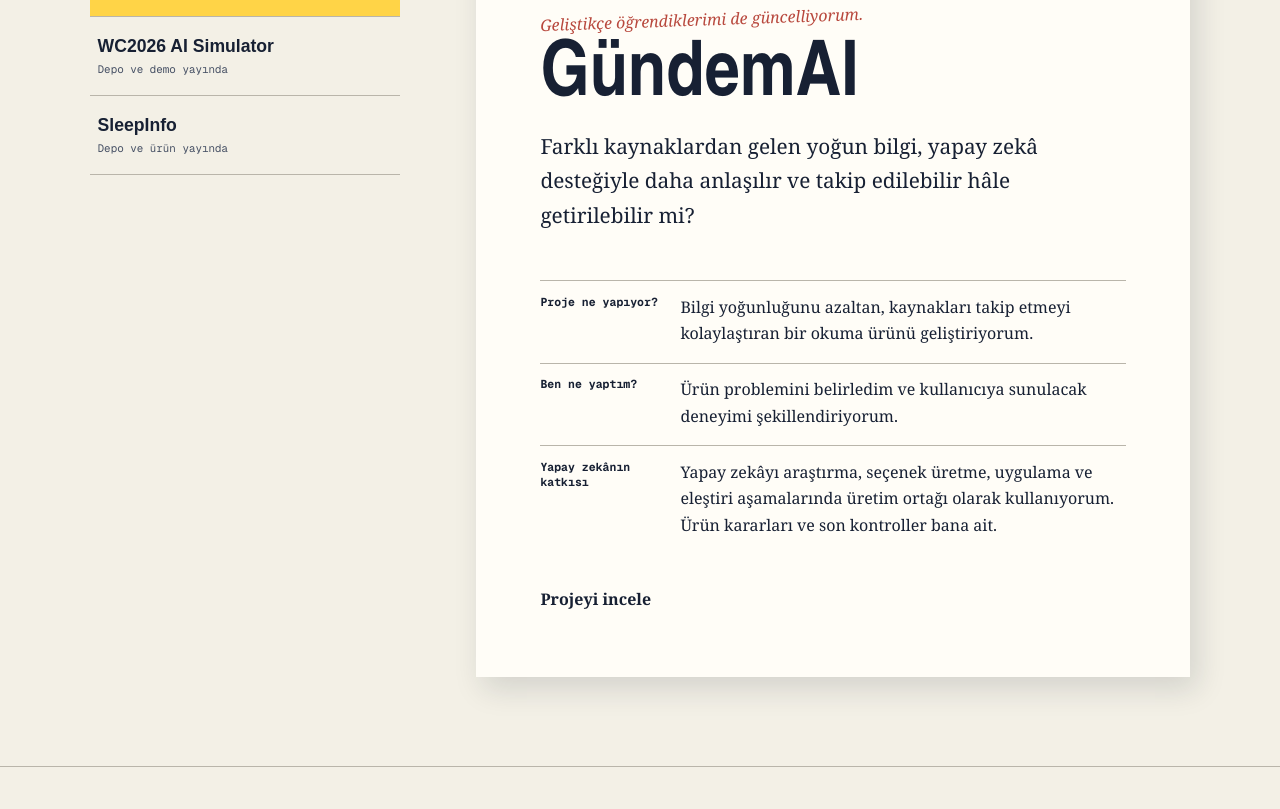
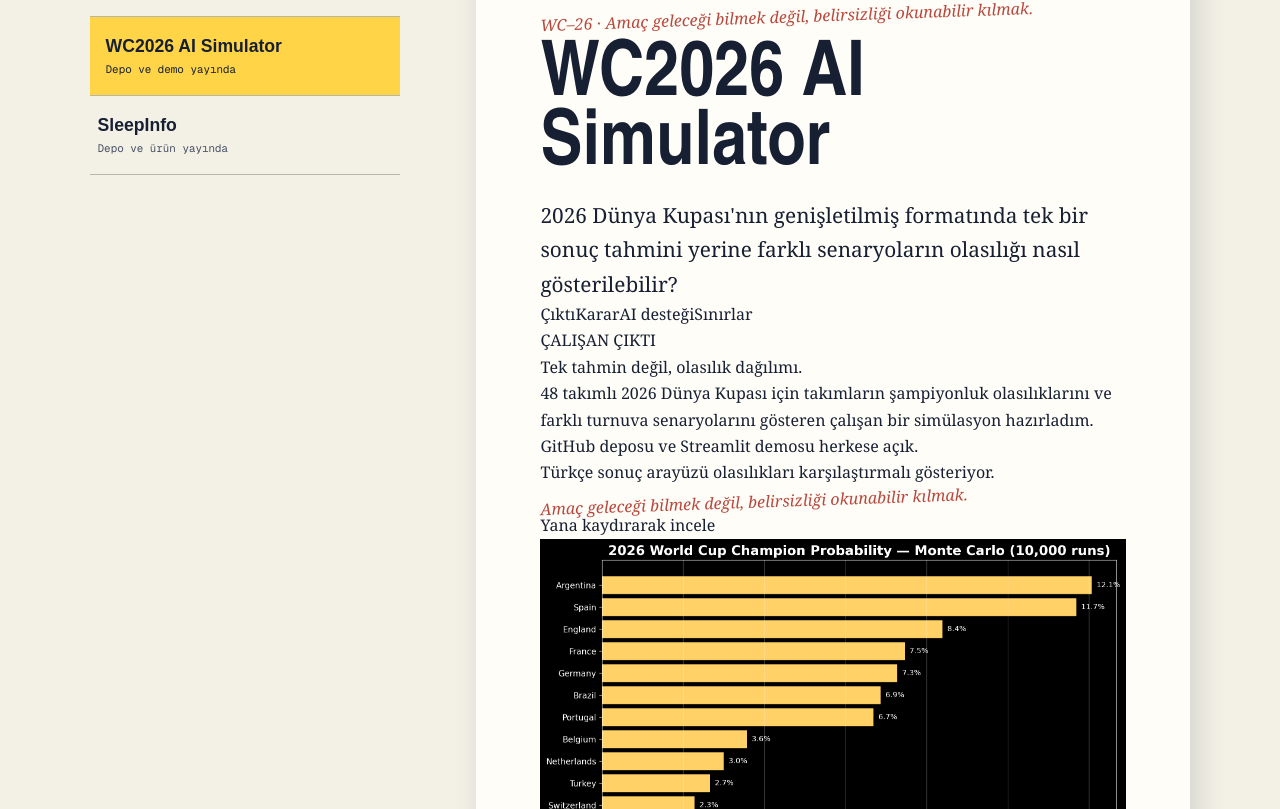
Before and after one commit to cemyildizcy/cemyildiz-portfolio, a Next.js app: page / in a window 1280 px wide. Shown: the part 1091-1900 px from the top of the page. Built offline with nearby package versions, Linux system fonts and the light colour scheme.

Commit message:
feat: add accessible live project cutaway

```diff
--- a/src/components/EvidenceDesk.tsx
+++ b/src/components/EvidenceDesk.tsx
@@ -1,51 +1,163 @@
 "use client";
 
+import Image from "next/image";
 import Link from "next/link";
 import { useRef, useState, type KeyboardEvent } from "react";
-import { projects } from "@/data/projects";
+import { layerOrder, projects, type LayerKey } from "@/data/projects";
+import {
+  initialEvidenceDeskState,
+  selectLayer,
+  selectProject,
+} from "./evidenceDeskState";
+
+const layerLabels: Record<LayerKey, string> = {
+  output: "Çıktı",
+  decision: "Karar",
+  ai: "AI desteği",
+  limits: "Sınırlar",
+};
+
+type TabKey = string;
+
+function nextTabIndex(key: string, index: number, length: number) {
+  if (key === "ArrowRight" || key === "ArrowDown") return (index + 1) % length;
+  if (key === "ArrowLeft" || key === "ArrowUp") return (index - 1 + length) % length;
+  if (key === "Home") return 0;
+  if (key === "End") return length - 1;
+  return undefined;
+}
 
 export function EvidenceDesk() {
-  const [active, setActive] = useState(0);
-  const tabs = useRef<(HTMLButtonElement | null)[]>([]);
-  const project = projects[active];
+  const [state, setState] = useState(initialEvidenceDeskState);
+  const projectTabs = useRef<Record<TabKey, HTMLButtonElement | null>>({});
+  const layerTabs = useRef<Record<TabKey, HTMLButtonElement | null>>({});
+  const project = projects.find((item) => item.slug === state.projectSlug) ??
+    projects.find((item) => item.slug === initialEvidenceDeskState.projectSlug);
 
-  function selectAndFocus(index: number) {
-    setActive(index);
-    tabs.current[index]?.focus();
+  if (!project) return null;
+
+  const layer = project.layers[state.layer];
+  const projectTabId = `evidence-project-tab-${project.slug}`;
+  const layerTabId = `evidence-layer-tab-${state.layer}`;
+
+  function chooseProject(projectSlug: string, focus = false) {
+    setState((current) => selectProject(current, projectSlug));
+    if (focus) requestAnimationFrame(() => projectTabs.current[projectSlug]?.focus());
   }
 
-  function handleKeyDown(event: KeyboardEvent<HTMLButtonElement>, index: number) {
-    let next: number | undefined;
-    if (event.key === "ArrowRight") next = (index + 1) % projects.length;
-    if (event.key === "ArrowLeft") next = (index - 1 + projects.length) % projects.length;
-    if (event.key === "Home") next = 0;
-    if (event.key === "End") next = projects.length - 1;
+  function chooseLayer(layerKey: LayerKey, focus = false) {
+    setState((current) => selectLayer(current, layerKey));
+    if (focus) requestAnimationFrame(() => layerTabs.current[layerKey]?.focus());
+  }
+
+  function handleProjectKeyDown(event: KeyboardEvent<HTMLButtonElement>, index: number) {
+    const next = nextTabIndex(event.key, index, projects.length);
     if (next === undefined) return;
     event.preventDefault();
-    selectAndFocus(next);
+    chooseProject(projects[next].slug, true);
   }
 
-  return <section id="work" className="desk-section" aria-labelledby="work-title">
-    <div className="section-head"><h2 id="work-title">Seçili projeler.</h2><p>Bir proje seçerek problemi, katkımı ve yapay zekâyı nasıl kullandığımı incele.</p></div>
-    <div className="evidence-desk">
-      <div className="file-tabs" role="tablist" aria-label="Projeler">
-        {projects.map((item, index) => <button
-          key={item.slug}
-          ref={(element) => { tabs.current[index] = element; }}
-          role="tab"
-          aria-selected={active === index}
-          aria-controls="project-panel"
-          id={`tab-${item.slug}`}
-          tabIndex={active === index ? 0 : -1}
-          onClick={() => setActive(index)}
-          onKeyDown={(event) => handleKeyDown(event, index)}
-        >{item.title}<span>{item.status}</span></button>)}
+  function handleLayerKeyDown(event: KeyboardEvent<HTMLButtonElement>, index: number) {
+    const next = nextTabIndex(event.key, index, layerOrder.length);
+    if (next === undefined) return;
+    event.preventDefault();
+    chooseLayer(layerOrder[next], true);
+  }
+
+  return (
+    <section id="work" className="desk-section" aria-labelledby="work-title">
+      <div className="section-head">
+        <h2 id="work-title">Seçili projeler.</h2>
+        <p>Bir proje seçerek çıktıyı, kararları, yapay zekâ desteğini ve sınırları incele.</p>
       </div>
-      <article id="project-panel" role="tabpanel" aria-labelledby={`tab-${project.slug}`} className="proof-sheet">
-        <p className="pencil-note">{project.note}</p><h3>{project.title}</h3><p className="premise">{project.premise}</p>
-        <dl><div><dt>Proje ne yapıyor?</dt><dd>{project.evidence[0]}</dd></div><div><dt>Ben ne yaptım?</dt><dd>{project.contribution[0]}</dd></div><div><dt>Yapay zekânın katkısı</dt><dd>{project.aiRole}</dd></div></dl>
-        <Link className="text-link" href={`/work/${project.slug}`}>Projeyi incele</Link>
-      </article>
-    </div>
-  </section>;
+
+      <div className="evidence-desk">
+        <div className="file-tabs" role="tablist" aria-label="Proje dosyaları">
+          {projects.map((item, index) => {
+            const selected = item.slug === project.slug;
+            return (
+              <button
+                key={item.slug}
+                ref={(element) => { projectTabs.current[item.slug] = element; }}
+                role="tab"
+                id={`evidence-project-tab-${item.slug}`}
+                aria-selected={selected}
+                aria-controls="evidence-project-panel"
+                tabIndex={selected ? 0 : -1}
+                onClick={() => chooseProject(item.slug)}
+                onKeyDown={(event) => handleProjectKeyDown(event, index)}
+              >
+                {item.title}<span>{item.status}</span>
+              </button>
+            );
+          })}
+        </div>
+
+        <article
+          id="evidence-project-panel"
+          role="tabpanel"
+          aria-labelledby={projectTabId}
+          className="proof-sheet"
+        >
+          <p className="pencil-note">{project.fileLabel} · {project.note}</p>
+          <h3>{project.title}</h3>
+          <p className="premise">{project.premise}</p>
+
+          <div className="layer-tabs" role="tablist" aria-label="Dosya katmanları">
+            {layerOrder.map((layerKey, index) => {
+              const selected = state.layer === layerKey;
+              return (
+                <button
+                  key={layerKey}
+                  ref={(element) => { layerTabs.current[layerKey] = element; }}
+                  role="tab"
+                  id={`evidence-layer-tab-${layerKey}`}
+                  aria-selected={selected}
+                  aria-controls="evidence-layer-panel"
+                  tabIndex={selected ? 0 : -1}
+                  onClick={() => chooseLayer(layerKey)}
+                  onKeyDown={(event) => handleLayerKeyDown(event, index)}
+                >
+                  {layerLabels[layerKey]}
+                </button>
+              );
+            })}
+          </div>
+
+          <div id="evidence-layer-panel" role="tabpanel" aria-labelledby={layerTabId}>
+            <p>{layer.label}</p>
+            <h4>{layer.title}</h4>
+            <p>{layer.body}</p>
+            <ul>{layer.facts.map((fact) => <li key={fact}>{fact}</li>)}</ul>
+            <p className="pencil-note">{layer.note}</p>
+
+            {state.layer === "output" && project.image ? (
+              <figure>
+                <div
+                  aria-label={`${project.title} şampiyonluk olasılıkları grafiği, kaydırılabilir bölge`}
+                  tabIndex={0}
+                >
+                  <span>Yana kaydırarak incele</span>
+                  <Image src={project.image.src} alt={project.image.alt} width={960} height={540} />
+                </div>
+                <figcaption>{project.image.alt}</figcaption>
+              </figure>
+            ) : null}
+
+            {state.layer === "output" && project.links.length > 0 ? (
+              <div>
+                {project.links.map((link) => (
+                  <a key={link.href} href={link.href} target="_blank" rel="noopener noreferrer">
+                    {link.label}
+                  </a>
+                ))}
+              </div>
+            ) : null}
+          </div>
+
+          <Link className="text-link" href={project.caseHref}>Projeyi incele</Link>
+        </article>
+      </div>
+    </section>
+  );
 }
--- /dev/null
+++ b/src/components/evidenceDeskState.ts
@@ -0,0 +1,25 @@
+import type { LayerKey } from "@/data/projects";
+
+export type EvidenceDeskState = {
+  projectSlug: string;
+  layer: LayerKey;
+};
+
+export const initialEvidenceDeskState: EvidenceDeskState = {
+  projectSlug: "wc2026-ai-simulator",
+  layer: "output",
+};
+
+export function selectLayer(
+  state: EvidenceDeskState,
+  layer: LayerKey,
+): EvidenceDeskState {
+  return { ...state, layer };
+}
+
+export function selectProject(
+  _state: EvidenceDeskState,
+  projectSlug: string,
+): EvidenceDeskState {
+  return { projectSlug, layer: "output" };
+}
```
Also changed, not shown: 2 other files (tests, documents, lock files or other folders).
